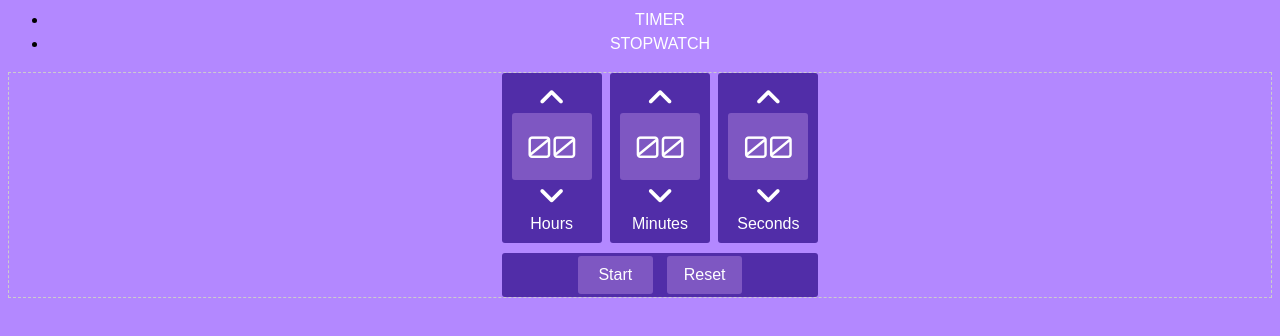
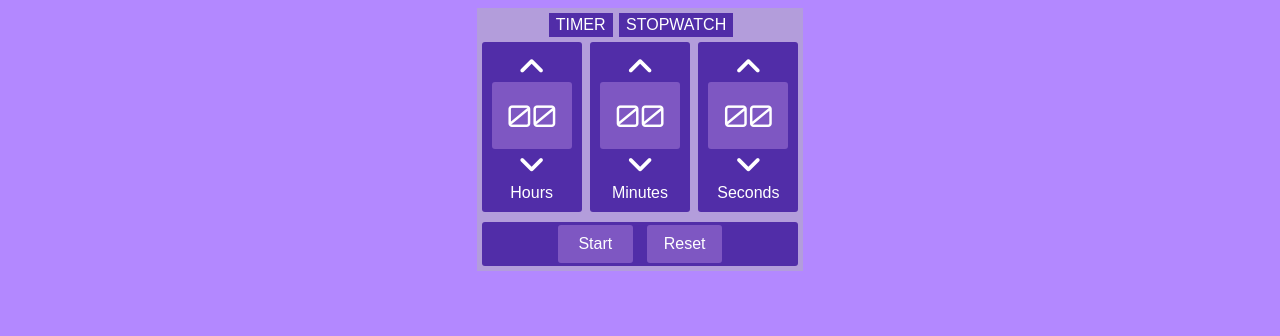
Before and after one commit to HoodyMac/Timer, a website: page index.html in a window 1280 px wide. Drawn offline with nearby package versions, Linux system fonts and the light colour scheme.

Commit message:
Finish tabs

```diff
--- a/css/style.css
+++ b/css/style.css
@@ -74,10 +74,24 @@ h1 {
 
 /* Tabs */
 
-.tabs-control-item {
+.tabs {
+  background-color: #B39DDB;
   display: inline-block;
-  margin-left: 10px;
-  background: #2c3e50;
+  padding: 5px;
+  /*min-width: 16%;*/
+}
+
+.tabs-controls {
+  margin: 0px;
+  padding: 0px;
+  text-align: center;
+}
+
+.tabs-controls-item {
+  display: inline-block;
+  margin-left: 2px;
+  background: #512DA8;
+  list-style: none;
 }
 
 .tabs-control-item:hover, .tabs-control-item .active {
@@ -97,7 +111,8 @@ h1 {
 }
 
 .tabs-list {
-  border: 1px dashed #cccccc;
+  padding: 0px;
+  margin: 5px 0px 0px 0px;
 }
 
 .tabs-item {
```
